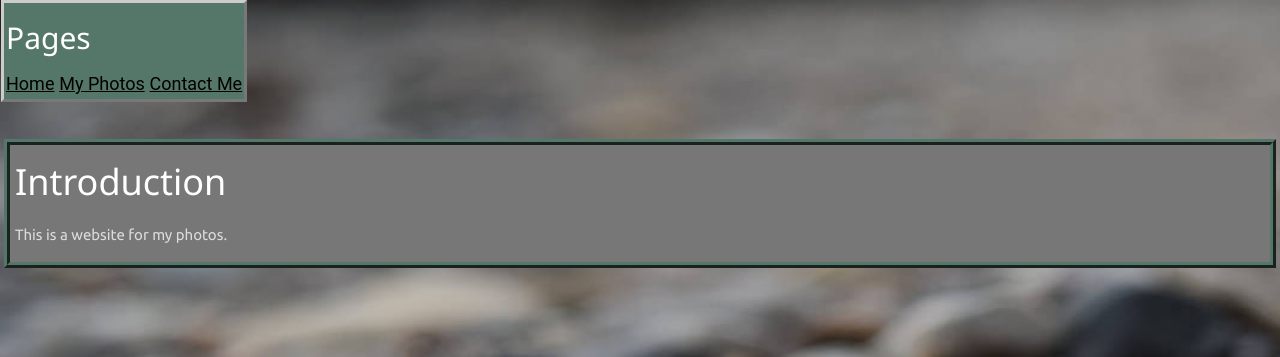
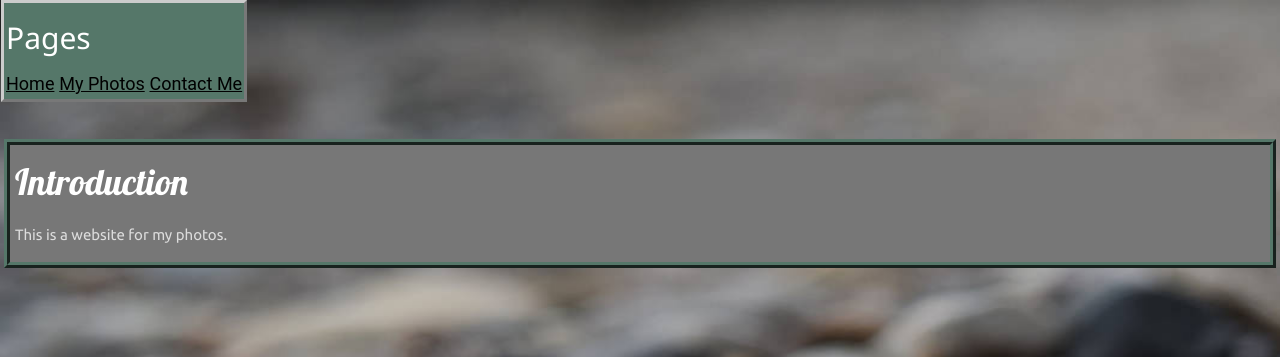
Before and after one commit to SamuelZien/elanazien.github.io, a PHP site: page / in a window 1280 px wide. Shown: the top 357 px of the page. Run offline with PHP 8.4, Linux system fonts and the light colour scheme.

Commit message:
Add files via upload

```diff
--- a/index.html
+++ b/index.html
@@ -41,7 +41,7 @@
   <body class="index">
 
     <div id="introduction" class="boxed" style="background:#777777;">
-    <h1>Introduction</h1>
+    <h1 class="lobster">Introduction</h1>
 <p>This is a website for my photos.</p>
 </div>
 
--- a/style.css
+++ b/style.css
@@ -16,6 +16,9 @@ h2 {
 h1 {
   color: #fff;
   font-family: 'Lobster', cursive;
+}
+.lobster {
+    font-family: 'Lobster', cursive, sans-serif;
 }
 a {
 font-family: 'Roboto', sans-serif;
```
